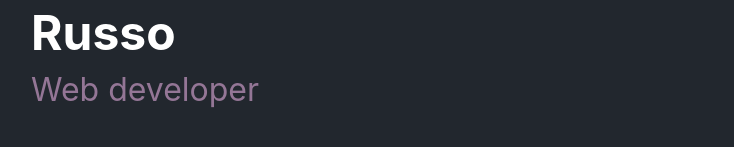
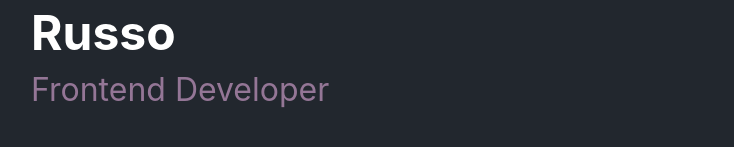
Before and after one commit to mrmatteorusso/portfolio-website, a React (Create React App) app: page / in a window 1280 px wide. Shown: the part 395-542 px from the top of the page, without its empty margins (449-1183 px from the left). Built offline with nearby package versions, Linux system fonts and the light colour scheme.

Commit message:
adding google tag manager code

```diff
--- a/public/index.html
+++ b/public/index.html
@@ -1,12 +1,28 @@
 <!DOCTYPE html>
 <html lang="en">
+  <head>
+    <!-- Google tag (gtag.js) -->
+    <script
+      async
+      src="https://www.googletagmanager.com/gtag/js?id=G-CMFFXS3DZQ"
+    ></script>
+    <script>
+      window.dataLayer = window.dataLayer || [];
+      function gtag() {
+        dataLayer.push(arguments);
+      }
+      gtag("js", new Date());
 
-<head>
+      gtag("config", "G-CMFFXS3DZQ");
+    </script>
     <meta charset="utf-8" />
     <link rel="icon" href="%PUBLIC_URL%/favicon.ico" />
     <meta name="viewport" content="width=device-width, initial-scale=1" />
     <meta name="theme-color" content="#000000" />
-  <meta name="description" content="Web site created using create-react-app" />
+    <meta
+      name="description"
+      content="Web site created using create-react-app"
+    />
     <link rel="apple-touch-icon" href="%PUBLIC_URL%/logo192.png" />
     <!--
       manifest.json provides metadata used when your web app is installed on a
@@ -22,10 +38,13 @@
       work correctly both with client-side routing and a non-root public URL.
       Learn how to configure a non-root public URL by running `npm run build`.
     -->
-  <link rel="preconnect" href="https://fonts.googleapis.com">
-  <link rel="preconnect" href="https://fonts.gstatic.com" crossorigin>
-  <link href="https://fonts.googleapis.com/css2?family=PT+Sans:wght@700&display=swap" rel="stylesheet">
-  <title>Matteo Russo</title>
+    <link rel="preconnect" href="https://fonts.googleapis.com" />
+    <link rel="preconnect" href="https://fonts.gstatic.com" crossorigin />
+    <link
+      href="https://fonts.googleapis.com/css2?family=PT+Sans:wght@700&display=swap"
+      rel="stylesheet"
+    />
+    <!-- <title>Matteo Russo</title> -->
   </head>
 
   <body>
@@ -42,5 +61,4 @@
       To create a production bundle, use `npm run build` or `yarn build`.
     -->
   </body>
-
 </html>
--- a/src/pages/Home.jsx
+++ b/src/pages/Home.jsx
@@ -2,10 +2,19 @@ import React from "react";
 
 function Home() {
   return (
-    <div className="main-title">
-      <h3>Matteo Russo</h3>
-      <p>Web developer</p>
-    </div>
+    <html>
+      <body>
+        <head>
+          <meta name="description" content="Explore my latest web development project and see how I bring innovative designs to life with seamless functionality. From custom coding to user-friendly interfaces, I leverage cutting-edge technologies to build responsive and dynamic websites that engage users and drive results. Check out my portfolio and discover the power of web development today." />
+          <title>Matteo Russo - Frontend Developer</title>
+        </head>
+
+        <div className="main-title">
+          <h3>Matteo Russo</h3>
+          <p>Frontend Developer</p>
+        </div>
+      </body>
+    </html>
   );
 }
 
```
Lines whose indentation alone changed are shown as unchanged.
